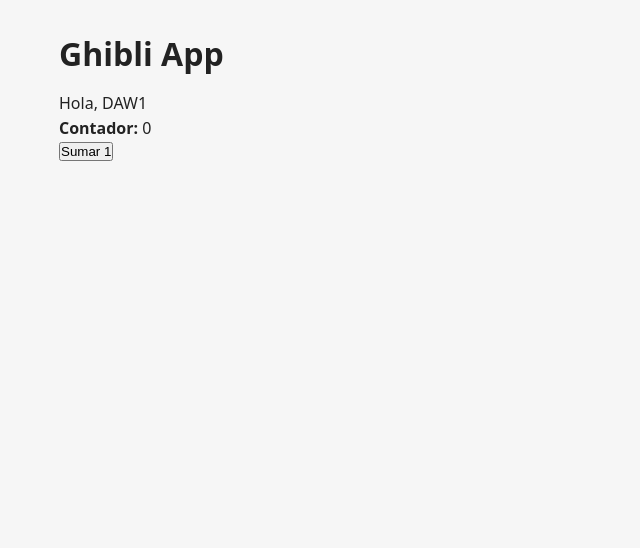
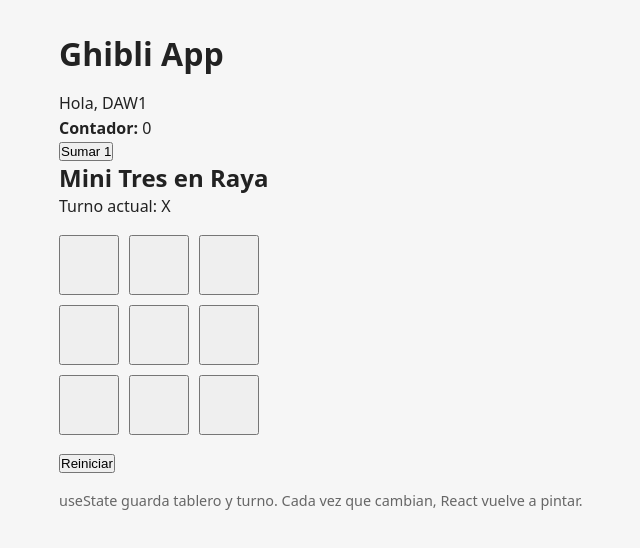
Before and after one commit to JanVizcaino/studio-ghibli, a React (Vite) app in the folder ghibli/: page / in a window 1280 px wide. Shown: the top 548 px of the page, without its empty margins (117-757 px from the left). Built offline with nearby package versions, Linux system fonts and the light colour scheme.

Commit message:
Parte 3-Acabada

```diff
--- a/ghibli/src/App.jsx
+++ b/ghibli/src/App.jsx
@@ -1,5 +1,6 @@
 import Greeting from './components/Greeting.jsx'
 import Counter from './components/Counter.jsx'
+import Game from './components/Game.jsx'
 
 function App() {
   return (
@@ -7,6 +8,7 @@
       <h1>Ghibli App</h1>
       <Greeting name="DAW1" />
       <Counter />
+      <Game />
     </main>
   )
 }
--- /dev/null
+++ b/ghibli/src/components/Game.jsx
@@ -0,0 +1,64 @@
+import { useState } from 'react'
+
+export default function Game() {
+  // 1) Estado del tablero: 9 casillas vacías (null). Representamos 3x3 como un array.
+  const [board, setBoard] = useState(Array(9).fill(null))
+
+  // 2) Estado del turno: empieza jugando "X"
+  const [turn, setTurn] = useState('X')
+
+  // Al hacer clic en una casilla...
+  function handleClick(index) {
+    // Si la casilla ya está ocupada, no hacemos nada (regla simple).
+    if (board[index] !== null) return
+
+    // 1. Creamos una copia nueva del tablero (nunca mutar el estado directo).
+    const newBoard = [...board]
+
+    // 2. Marcamos la casilla con "X" o "O" según el turno.
+    newBoard[index] = turn
+
+    // 3. Guardamos el nuevo tablero en el estado.
+    setBoard(newBoard)
+
+    // 4. Cambiamos de turno: si era X, pasa a O; si era O, pasa a X.
+    setTurn(prev => (prev === 'X' ? 'O' : 'X'))
+  }
+
+  // Reiniciar el juego a su estado inicial
+  function resetGame() {
+    setBoard(Array(9).fill(null))
+    setTurn('X')
+  }
+
+  return (
+    <section>
+      <h2>Mini Tres en Raya</h2>
+      <p>Turno actual: {turn}</p>
+
+      {/* Tablero 3x3 renderizado como 9 botones */}
+      <div style={{
+        display: 'grid',
+        gridTemplateColumns: 'repeat(3, 60px)',
+        gap: '10px',
+        margin: '1rem 0'
+      }}>
+        {board.map((cell, index) => (
+          <button
+            key={index}
+            onClick={() => handleClick(index)}
+            style={{ height: '60px', fontSize: '1.4rem' }}
+          >
+            {cell}
+          </button>
+        ))}
+      </div>
+
+      <button onClick={resetGame}>Reiniciar</button>
+
+      <p style={{ marginTop: '1rem', color: '#666', fontSize: '.9rem' }}>
+        useState guarda tablero y turno. Cada vez que cambian, React vuelve a pintar.
+      </p>
+    </section>
+  )
+}
```
